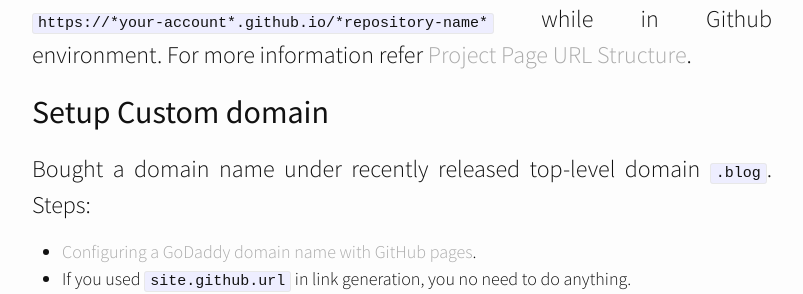
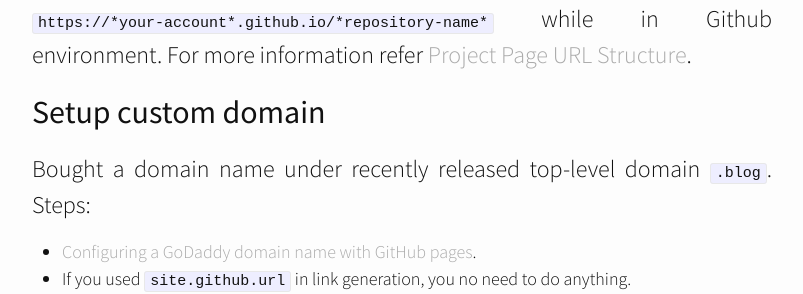
Before and after one commit to nsaikiran/impression, a Jekyll site: the page built from _posts/2016-12-25-How-did-I-setup-this-blog.md, in a window 1280 px wide. Shown: the part 1510-1804 px from the top of the page, without its empty margins (238-1041 px from the left). Built offline with Jekyll 4.4.1, drawn with Linux system fonts in a browser that asks for light colours; nearby versions of some CDN libraries.

```diff
--- a/_posts/2016-12-25-How-did-I-setup-this-blog.md
+++ b/_posts/2016-12-25-How-did-I-setup-this-blog.md
@@ -37,7 +37,7 @@ While generating links, instead of `site.url`, use `site.github.url` which will
 For more information refer [Project Page URL Structure][Project Page URL Structure].
 <!--You can check your site locally with `jekyll serve`.-->
 
-## Setup Custom domain
+## Setup custom domain
 
 Bought a domain name under recently released  top-level domain `.blog`.
 Steps:
```
